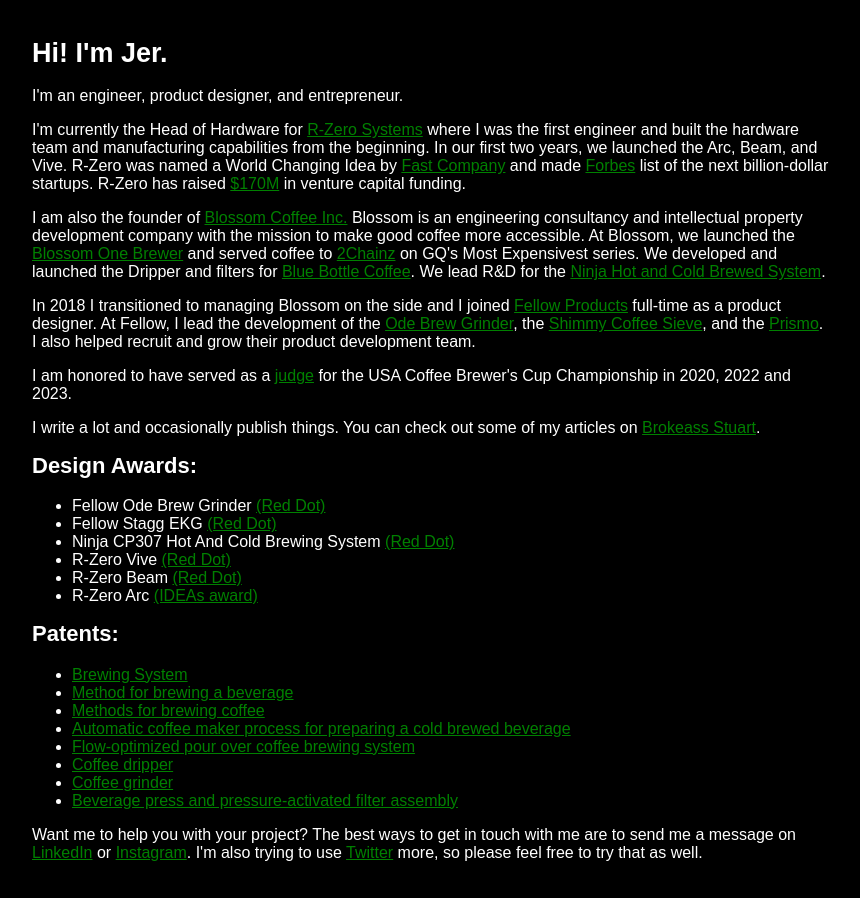
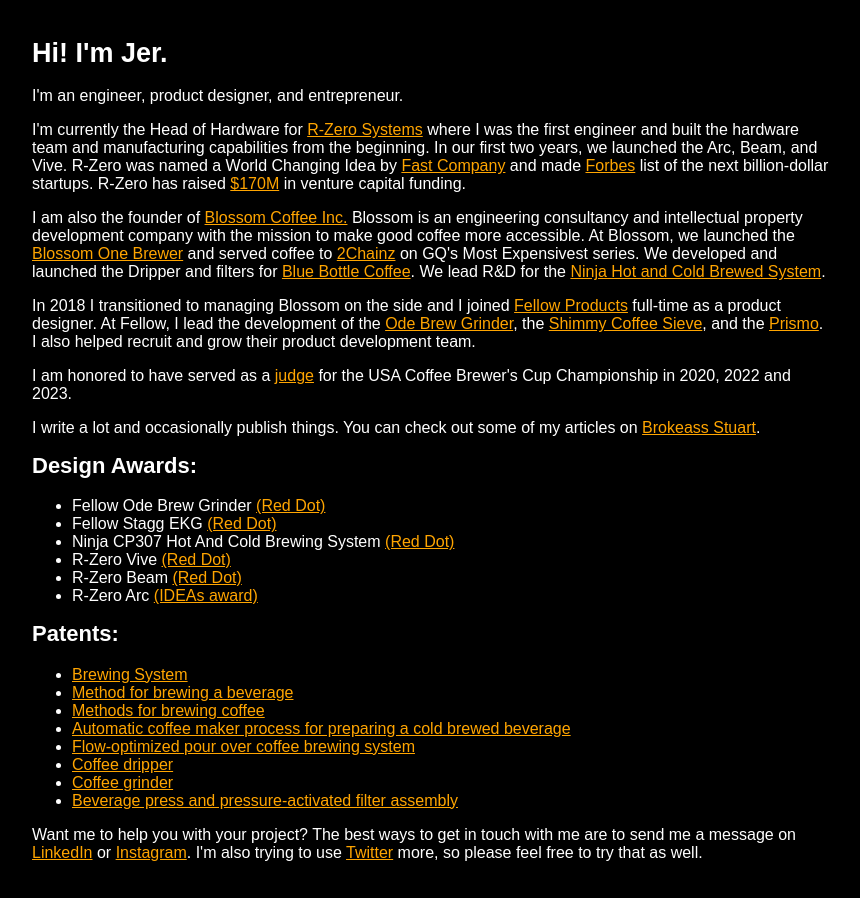
Before and after one commit to jkuempel/jkuempel.github.io, a plain HTML site: page index.html in a window 1280 px wide. Shown: the whole page, without its empty margins (208-1068 px from the left). Drawn offline with Linux system fonts and the light colour scheme.

Commit message:
Update style.css links to orange

```diff
--- a/style.css
+++ b/style.css
@@ -12,7 +12,7 @@
 }
 
 a {
-  color: green; /* Set the color to blue */
+  color: orange; /* Set the color to blue */
 }
 
 h1 {
```
